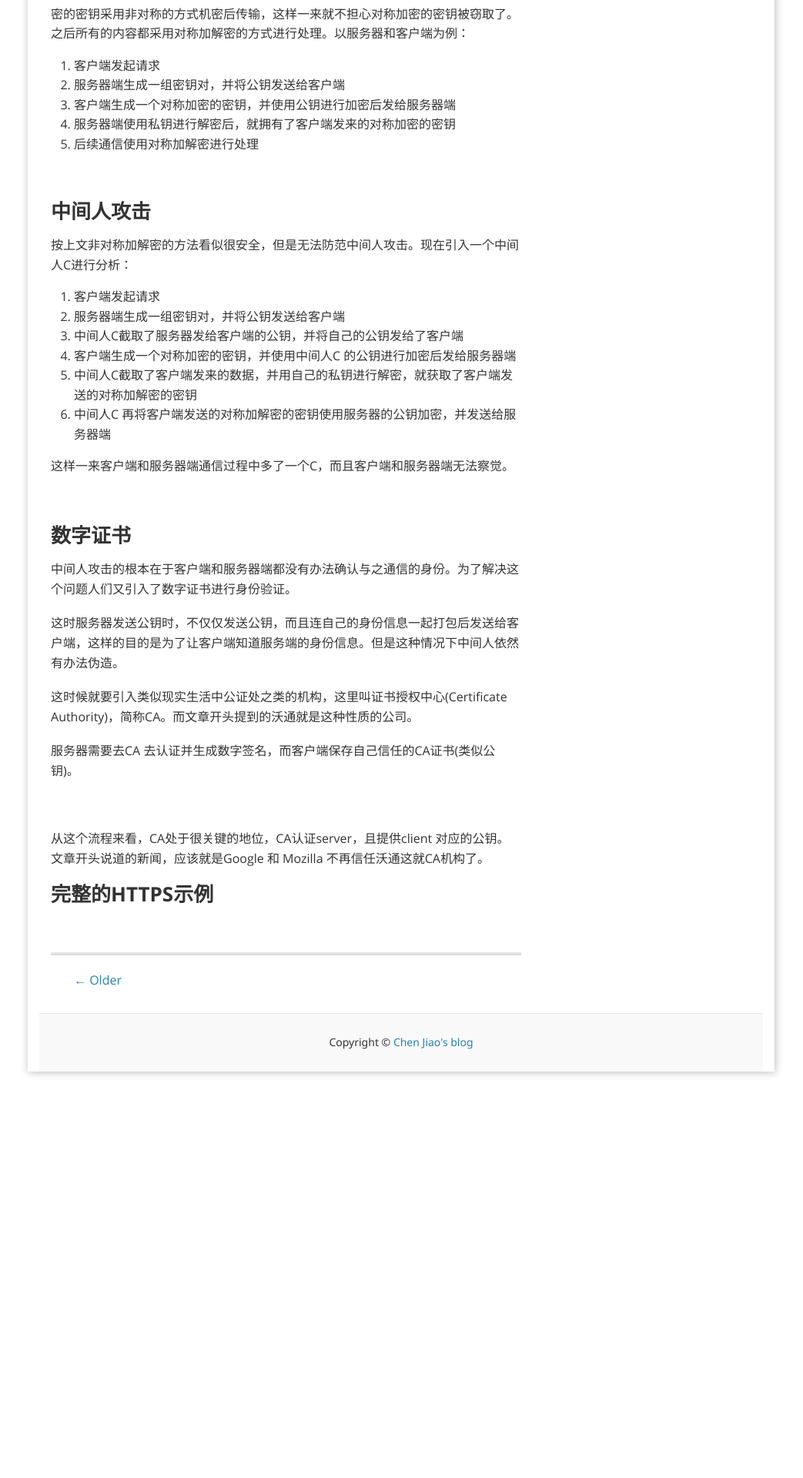
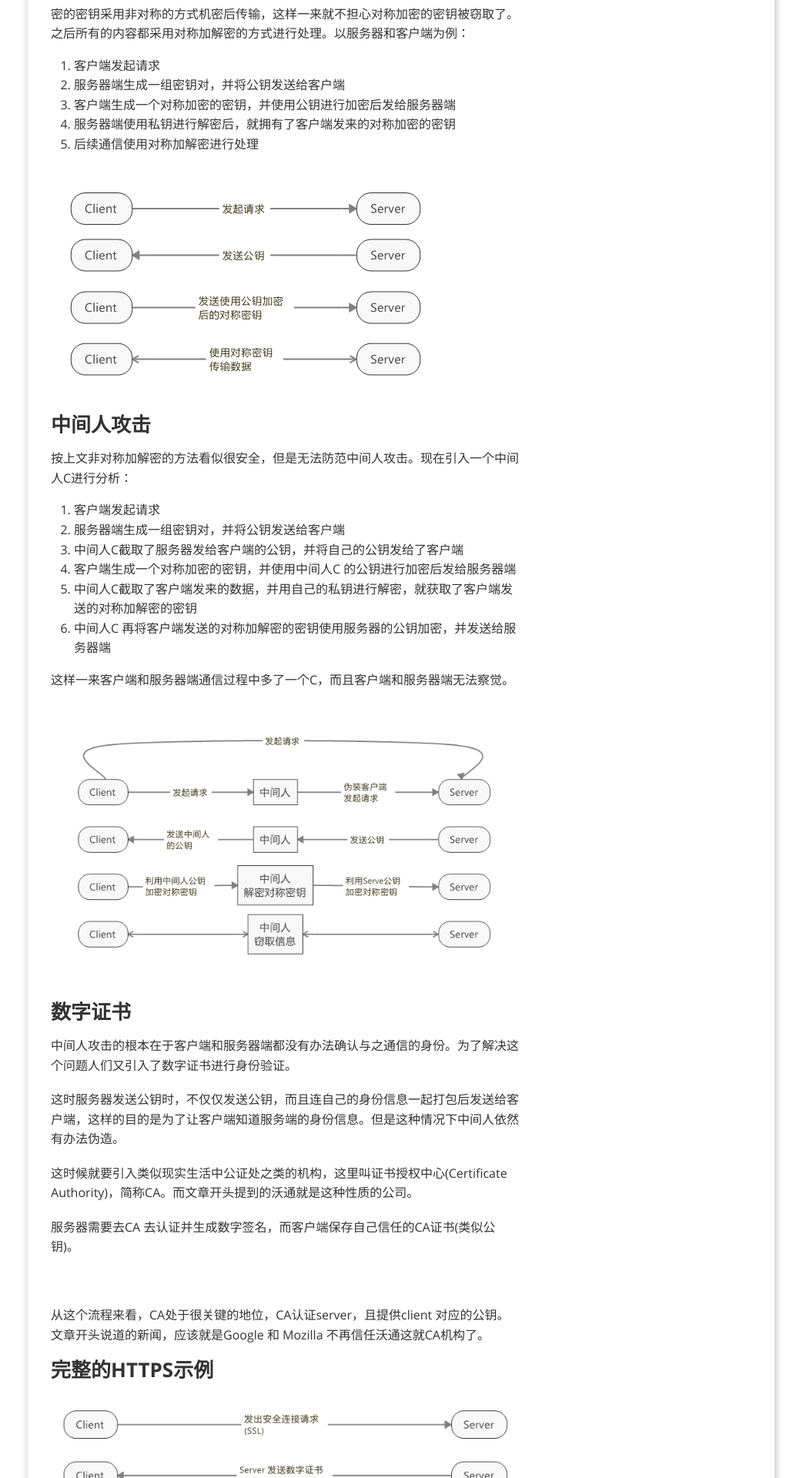
Before and after one commit to chen-jiao/chen-jiao.github.io, a Jekyll site: the page built from _posts/2017-07-19-Https为什么安全.md, in a window 1280 px wide. Shown: the part 1423-3343 px from the top of the page at 77% size, without its empty margins (119-1162 px from the left). Built offline with Jekyll 4.4.1, drawn with Linux system fonts in a browser that asks for light colours; nearby versions of some CDN libraries; comment, search, counter and statistics services are not loaded; before the commit the page ends 2830 px from its top, so only the background shows below that.

Commit message:
change image path in 2017-07-19-Https为什么安全.md
Signed-off-by: chenjiao <chenjiao@hyc.cn>

```diff
--- a/_posts/2017-07-19-Https为什么安全.md
+++ b/_posts/2017-07-19-Https为什么安全.md
@@ -48,7 +48,7 @@ comments: true
 5. 后续通信使用对称加解密进行处理
 
 
-![](..\images\HTTPS为什么安全\SSL.png)
+![](\images\HTTPS为什么安全\SSL.png)
 
 
 ### 中间人攻击
@@ -64,7 +64,7 @@ comments: true
 
 这样一来客户端和服务器端通信过程中多了一个C，而且客户端和服务器端无法察觉。
 
-![](..\images\HTTPS为什么安全\MITM.png)
+![](\images\HTTPS为什么安全\MITM.png)
 
 ### 数字证书
 
@@ -84,4 +84,4 @@ comments: true
 
 ### 完整的HTTPS示例
 
-![](..\images\Https为什么安全\HTTPS.png)
+![](\images\Https为什么安全\HTTPS.png)
```
